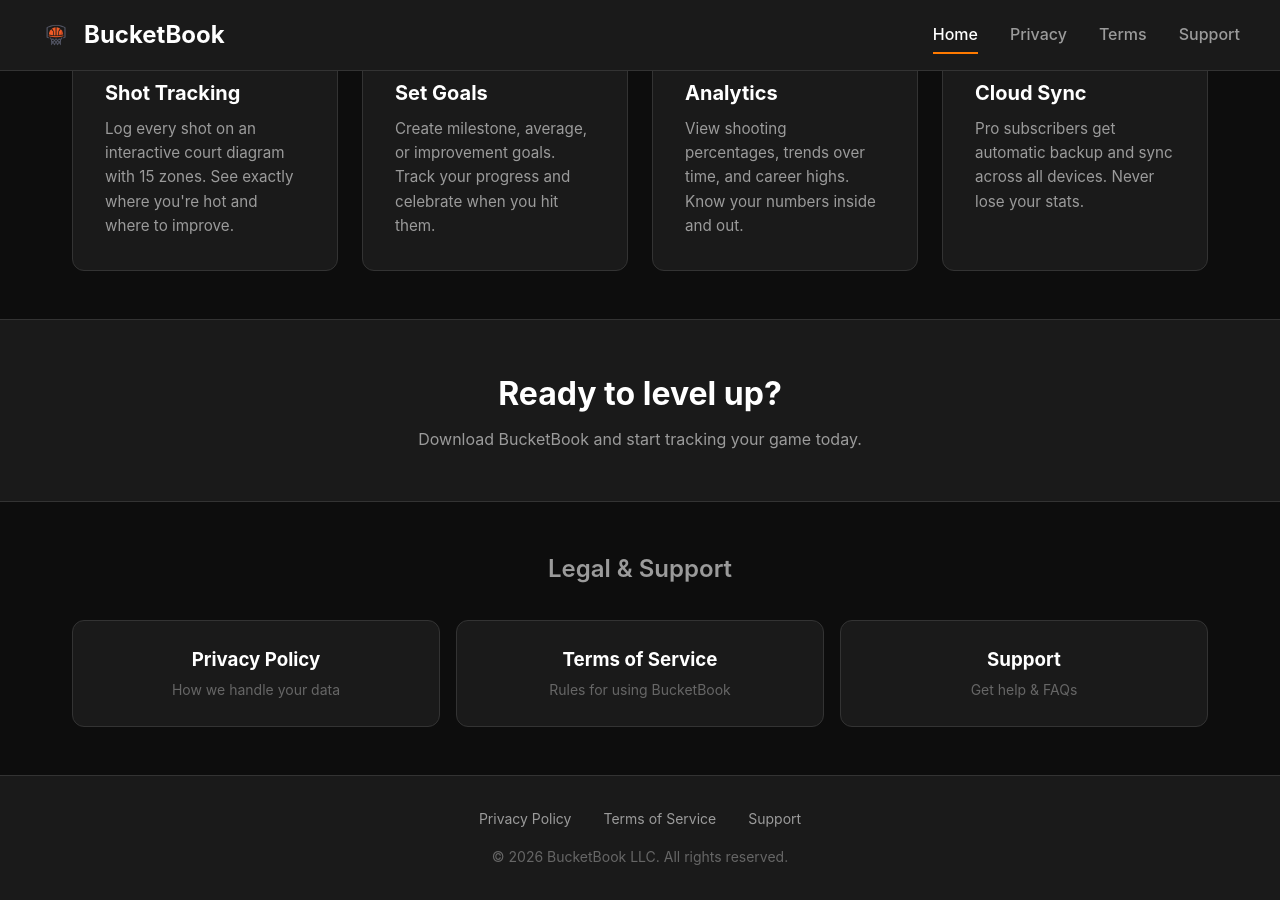
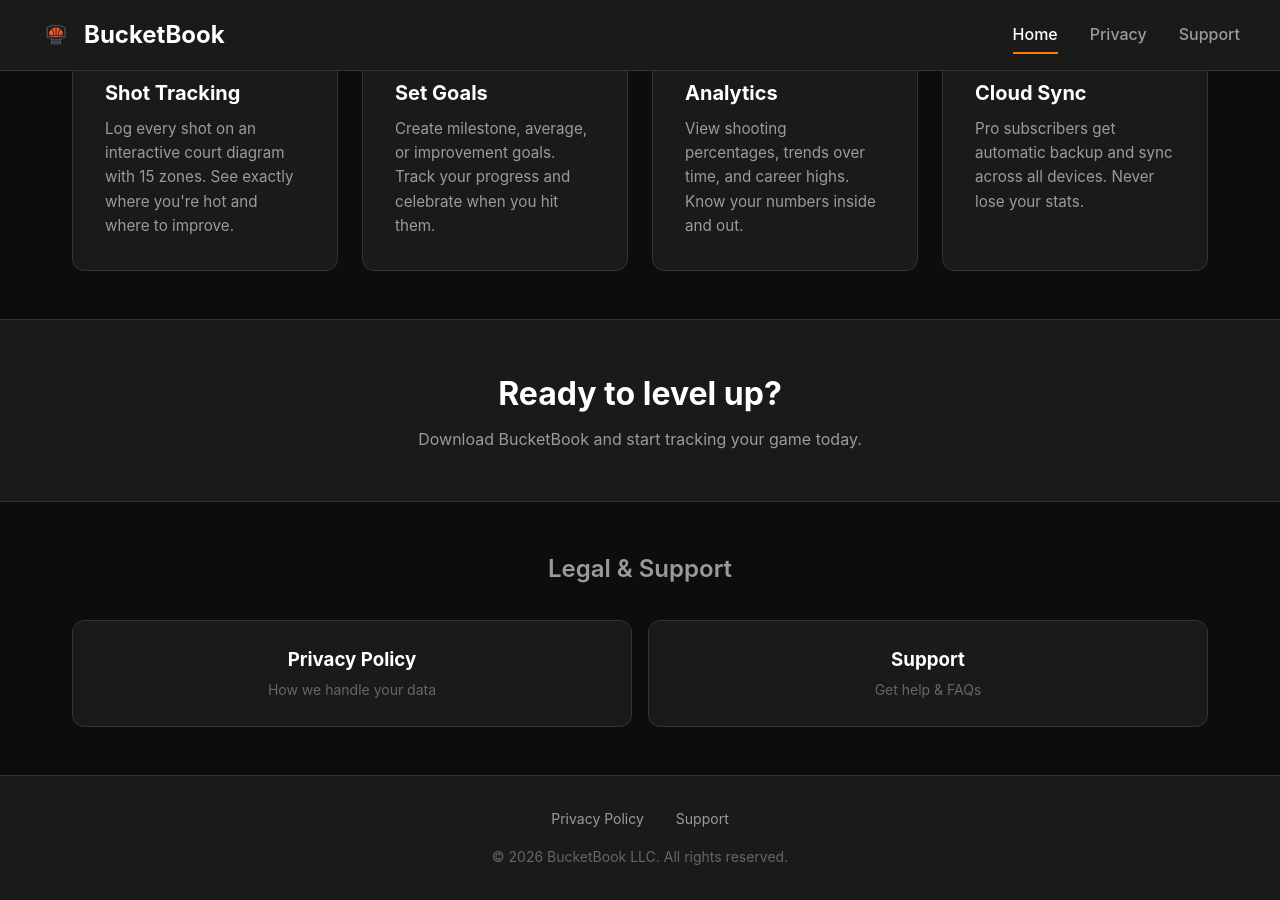
Before and after one commit to cdyork/bucketbook-legal, a Jekyll site: the page built from index.md, in a window 1280 px wide and 900 px high, scrolled down 702 px. Built offline with Jekyll 4.4.1, drawn with Linux system fonts in a browser that asks for light colours.

Commit message:
Remove Terms of Service links from website
Using Apple's standard EULA instead of custom terms.

Co-Authored-By: Claude Opus 4.5 <noreply@anthropic.com>

```diff
--- a/_layouts/default.html
+++ b/_layouts/default.html
@@ -18,7 +18,6 @@
       <ul class="nav-links">
         <li><a href="{{ '/' | relative_url }}" {% if page.url == '/' or page.url == '/index.html' %}class="active"{% endif %}>Home</a></li>
         <li><a href="{{ '/privacy' | relative_url }}" {% if page.url == '/privacy.html' or page.url == '/privacy' %}class="active"{% endif %}>Privacy</a></li>
-        <li><a href="{{ '/terms' | relative_url }}" {% if page.url == '/terms.html' or page.url == '/terms' %}class="active"{% endif %}>Terms</a></li>
         <li><a href="{{ '/support' | relative_url }}" {% if page.url == '/support.html' or page.url == '/support' %}class="active"{% endif %}>Support</a></li>
       </ul>
     </div>
@@ -31,7 +30,6 @@
   <footer class="footer">
     <div class="footer-links">
       <a href="{{ '/privacy' | relative_url }}">Privacy Policy</a>
-      <a href="{{ '/terms' | relative_url }}">Terms of Service</a>
       <a href="{{ '/support' | relative_url }}">Support</a>
     </div>
     <p>&copy; {{ 'now' | date: '%Y' }} BucketBook LLC. All rights reserved.</p>
--- a/index.md
+++ b/index.md
@@ -51,10 +51,6 @@ title: BucketBook - Basketball Stats Tracker
       <h3>Privacy Policy</h3>
       <p>How we handle your data</p>
     </a>
-    <a href="terms" class="link-card">
-      <h3>Terms of Service</h3>
-      <p>Rules for using BucketBook</p>
-    </a>
     <a href="support" class="link-card">
       <h3>Support</h3>
       <p>Get help & FAQs</p>
```
